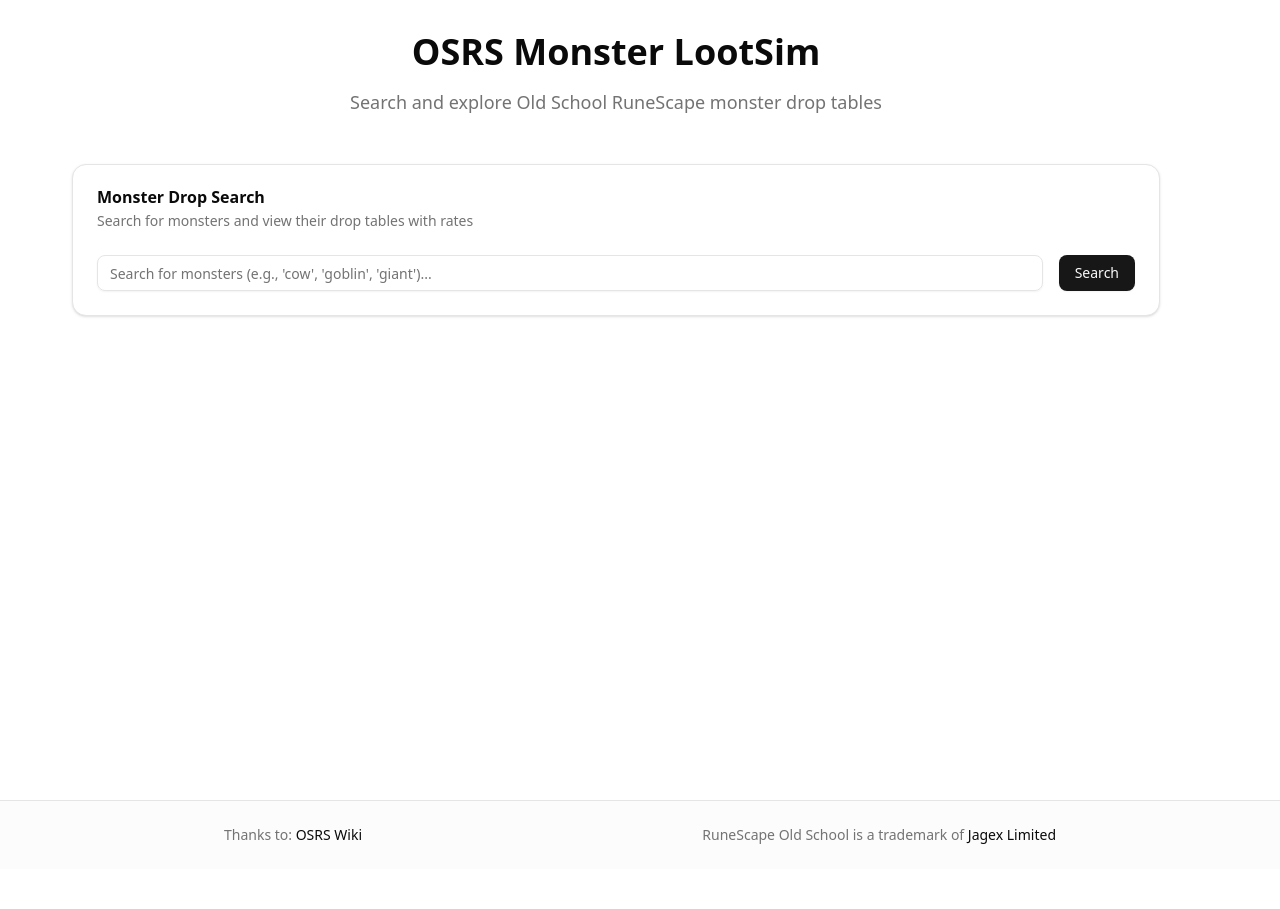
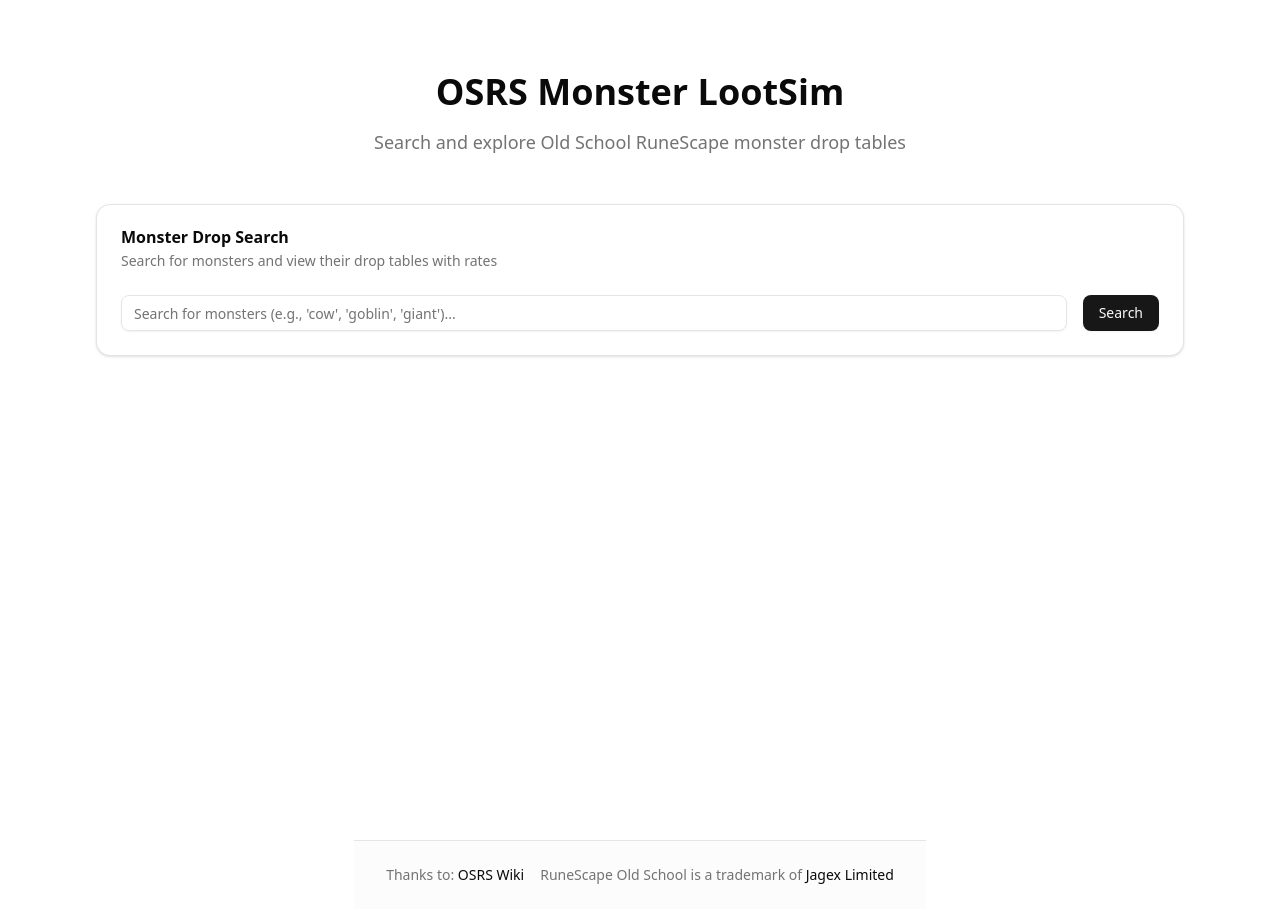
Before and after one commit to Kuzat/osrs-sim, a Next.js app: page / in a window 1280 px wide. Before the commit the page ends 869 px from the top, so only its background shows below. Built offline with nearby package versions, Linux system fonts and the light colour scheme.

Commit message:
Improve layout responsiveness and alignment across pages
- Use `w-full` for full-width containers and ensure consistent max widths
- Adjust layout spacing with `mt-10` and center alignment in `layout.tsx`
- Enhance visual alignment for larger screen sizes

```diff
--- a/src/app/layout.tsx
+++ b/src/app/layout.tsx
@@ -71,7 +71,7 @@ export default function RootLayout({
   return (
     <html lang="en">
       <body
-        className={`${geistSans.variable} ${geistMono.variable} antialiased min-h-screen flex flex-col`}
+        className={`${geistSans.variable} ${geistMono.variable} antialiased min-h-screen flex flex-col justify-center items-center`}
       >
         {children}
         <Footer />
--- a/src/app/page.tsx
+++ b/src/app/page.tsx
@@ -74,7 +74,7 @@ export default function Home() {
   };
 
   return (
-    <div className="min-h-screen p-8 max-w-6xl md:mx-10">
+    <div className="min-h-screen p-8 w-full max-w-6xl md:mt-10">
       <header className="text-center mb-12">
         <h1 className="text-4xl font-bold mb-4">OSRS Monster LootSim</h1>
         <p className="text-lg text-muted-foreground">
--- a/src/app/simulate/page.tsx
+++ b/src/app/simulate/page.tsx
@@ -252,7 +252,7 @@ function SimulateContent() {
 
   if (!monster) {
     return (
-      <div className="min-h-screen p-8 max-w-4xl">
+      <div className="min-h-screen p-8 max-w-6xl">
         <div className="text-center">
           <p>Loading monster data...</p>
         </div>
@@ -261,7 +261,7 @@ function SimulateContent() {
   }
 
   return (
-    <div className="min-h-screen p-8 max-w-6xl">
+    <div className="min-h-screen p-8 w-full max-w-6xl">
       <div className="mb-6">
         <Button
           variant="outline"
@@ -510,7 +510,7 @@ function SimulateContent() {
 export default function SimulatePage() {
   return (
     <Suspense fallback={
-      <div className="min-h-screen p-8 max-w-4xl">
+      <div className="min-h-screen p-8 max-w-6xl">
         <div className="text-center">
           <p>Loading simulation...</p>
         </div>
```
